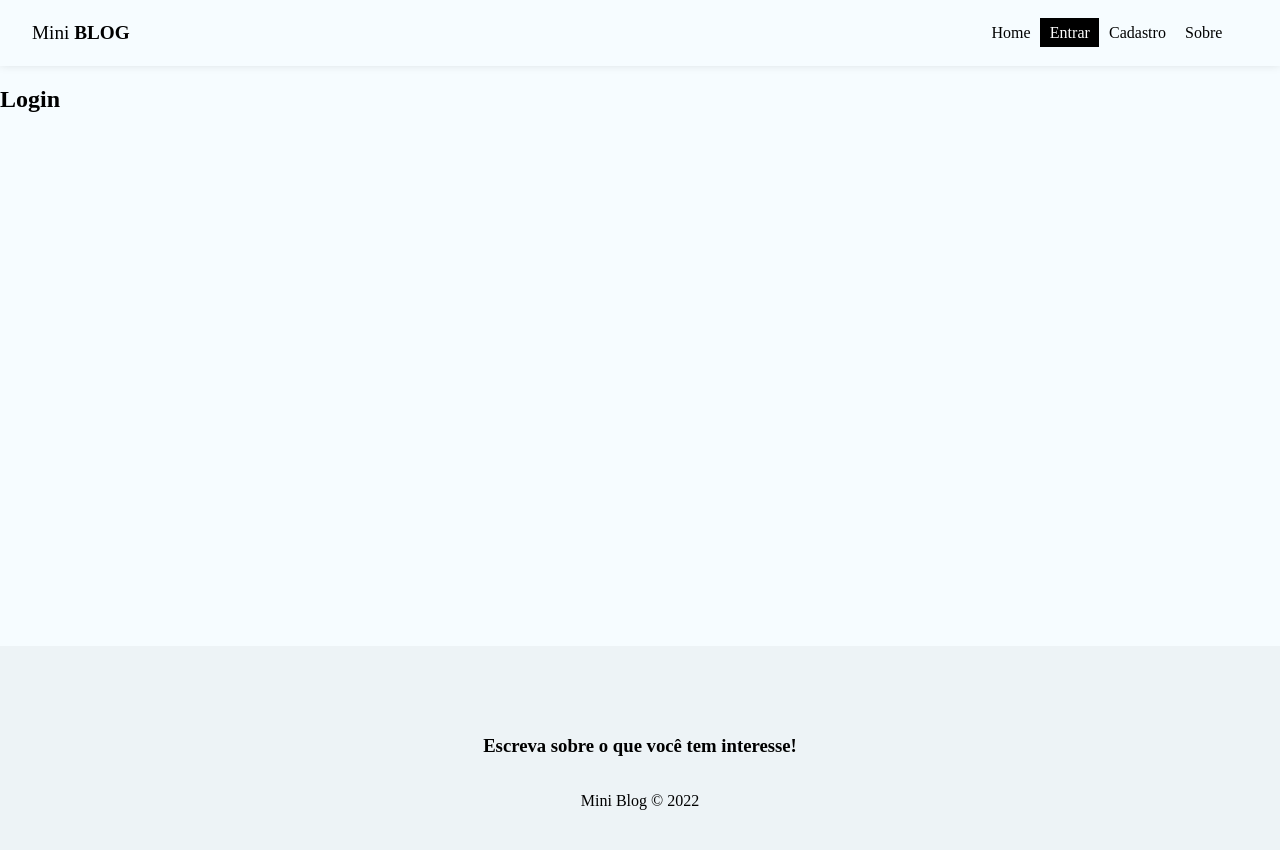
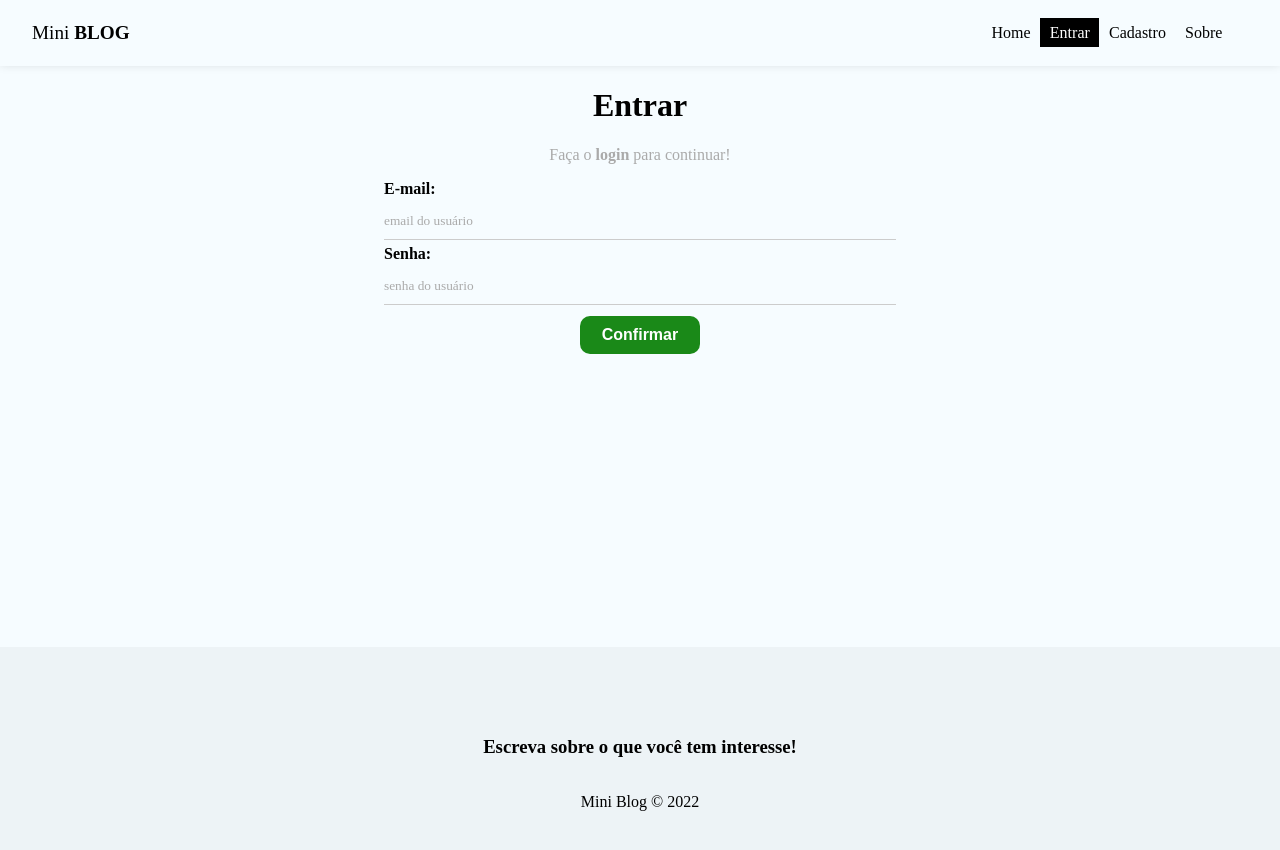
Before and after one commit to Johhdq/miniblog_project, a React (Create React App) app: page /login in a window 1280 px wide. Shown: the top 850 px of the page. Built offline with nearby package versions, Linux system fonts and the light colour scheme; no server answers; the HTML template or start-up script is replaced by a standard one.

Commit message:
estruração da página de login

```diff
--- a/src/hooks/useAuthentication.js
+++ b/src/hooks/useAuthentication.js
@@ -79,6 +79,8 @@ export const useAuthentication = () => {
     signOut(auth);
   };
 
+  // login - sing in
+
   // para executar toda vez que sairmos da página
   useEffect(() => {
     return () => setCancelled(true);
--- a/src/pages/Login/Login.js
+++ b/src/pages/Login/Login.js
@@ -1,9 +1,79 @@
 import styles from "./Login.module.css";
 
+// hooks
+import { useState, useEffect } from "react";
+import { useAuthentication } from "../../hooks/useAuthentication";
+
 export const Login = () => {
+  const [displayEmail, setDisplayEmail] = useState("");
+  const [displayPassword, setDisplayPassword] = useState("");
+  const [error, setError] = useState("");
+
+  const {
+    error: authError,
+    sucess: authSucess,
+    loading,
+  } = useAuthentication();
+
+  const handleSubmit = async (e) => {
+    e.preventDefault();
+
+    setError("");
+
+    const user = {
+      email: displayEmail,
+      password: displayPassword,
+    };
+
+  };
+
+  useEffect(() => {
+    setError(authError);
+  }, [authError]);
+
   return (
-    <div>
-      <h2>Login</h2>
+    <div className={styles.login}>
+      <h1>Entrar</h1>
+      <p>
+        Faça o <strong>login</strong> para continuar!
+      </p>
+      <form onSubmit={handleSubmit}>
+        <label>
+          <span>E-mail:</span>
+          <input
+            type="email"
+            name="displayEmail"
+            placeholder="email do usuário"
+            onChange={(e) => setDisplayEmail(e.target.value)}
+            required
+            value={displayEmail}
+          />
+        </label>
+        <label>
+          <span>Senha:</span>
+          <input
+            type="password"
+            name="displayPassword"
+            onChange={(e) => setDisplayPassword(e.target.value)}
+            placeholder="senha do usuário"
+            required
+            value={displayPassword}
+          />
+        </label>
+        <div>
+          {!loading ? (
+            <button className="btn" type="submit">
+              Confirmar
+            </button>
+          ) : (
+            <button type="submit" disabled>
+              Aguarde...
+            </button>
+          )}
+        </div>
+        {error && <p className="animation error">{error}</p>}
+        {authSucess && <p className="animation sucess">{authSucess}</p>}
+      </form>
     </div>
   );
 };
--- a/src/pages/Login/Login.module.css
+++ b/src/pages/Login/Login.module.css
@@ -0,0 +1,7 @@
+.login {
+    text-align: center;
+}
+
+.login p {
+    color: #aaa;
+}
```
